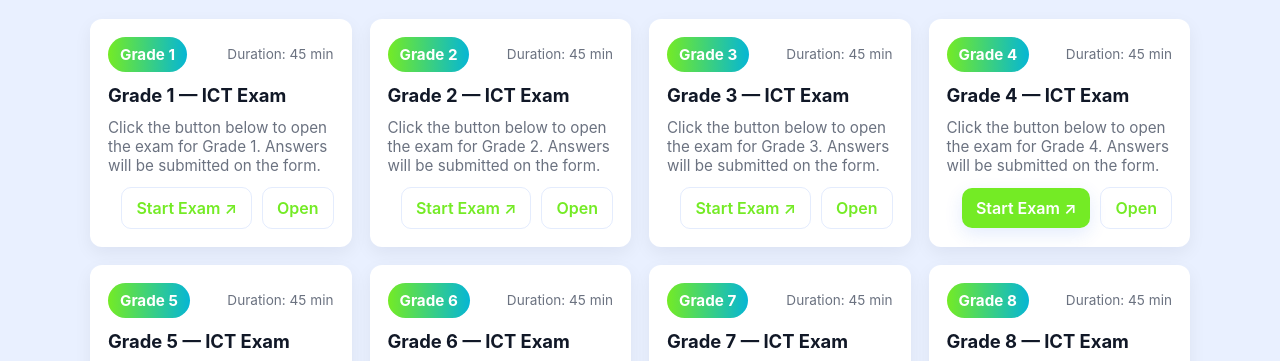
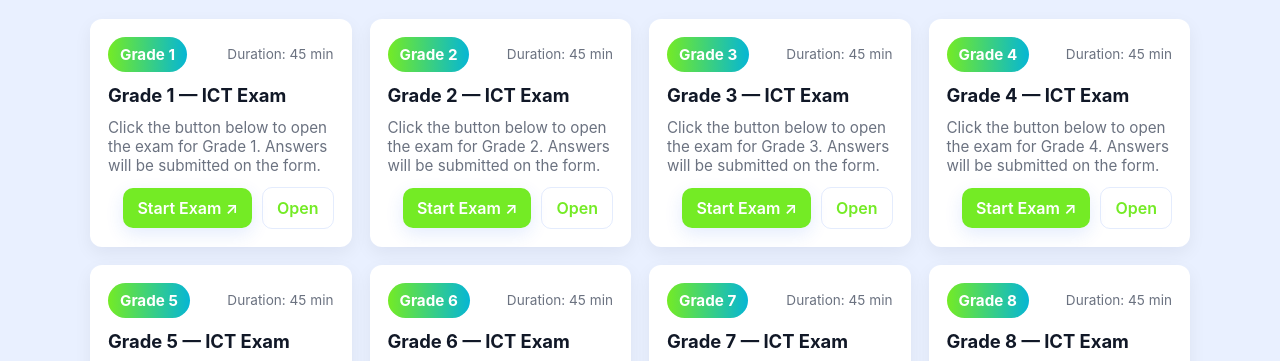
Before and after one commit to kadrawi-kalil/quiz, a plain HTML site: page index.html in a window 1280 px wide. Shown: the part 439-800 px from the top of the page. Drawn offline with Linux system fonts and the light colour scheme.

Commit message:
update g1 g2 g3

```diff
--- a/index.html
+++ b/index.html
@@ -214,9 +214,18 @@
     <script>
       // ----- EDIT THIS: Put your 12 form URLs here in order grade 1 -> grade 12 -----
       const forms = [
-        { grade: 1, url: "PUT_YOUR_LINK_HERE" },
-        { grade: 2, url: "PUT_YOUR_LINK_HERE" },
-        { grade: 3, url: "PUT_YOUR_LINK_HERE" },
+        {
+          grade: 1,
+          url: "https://docs.google.com/forms/d/e/1FAIpQLScGI-HwMZKUCGtWlZqSa0zBjNJoUAOFFJi3t0T9zxbFc5mrdA/viewform??usp=sf_link",
+        },
+        {
+          grade: 2,
+          url: "https://docs.google.com/forms/d/e/1FAIpQLScGI-HwMZKUCGtWlZqSa0zBjNJoUAOFFJi3t0T9zxbFc5mrdA/viewform?usp=preview",
+        },
+        {
+          grade: 3,
+          url: "https://docs.google.com/forms/d/e/1FAIpQLScGI-HwMZKUCGtWlZqSa0zBjNJoUAOFFJi3t0T9zxbFc5mrdA/viewform?usp=preview",
+        },
         {
           grade: 4,
           url: "https://docs.google.com/forms/d/e/1FAIpQLSfRn1au-kGia8gWBlzCjzaaUsFBrnEYzoUDzUIj0-DHTHgswg/viewform?usp=sf_link",
```
Also changed, not shown: khalil-ahmd.html (added, +6 -0 lines), khalil.html (added, +3 -0 lines).
